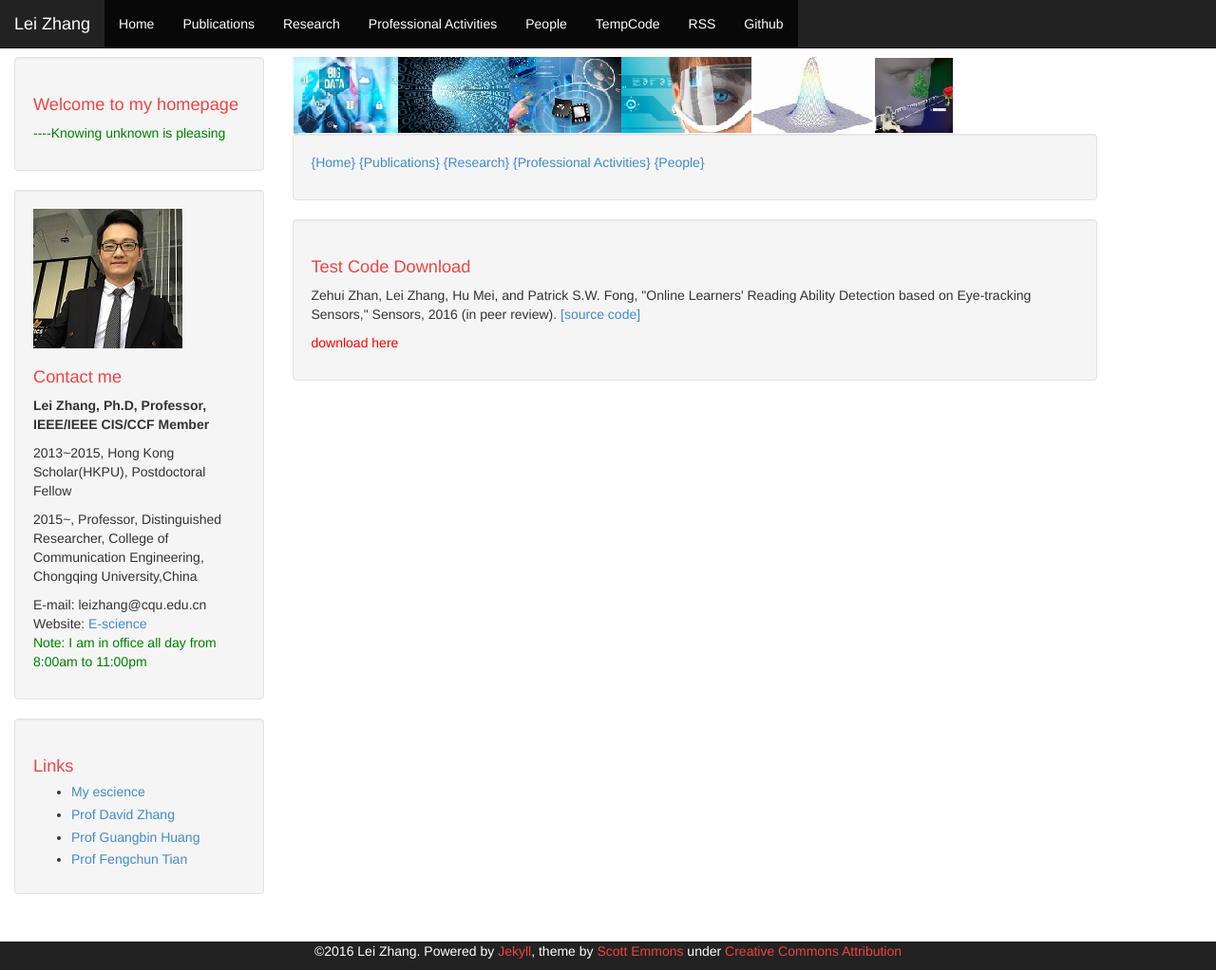
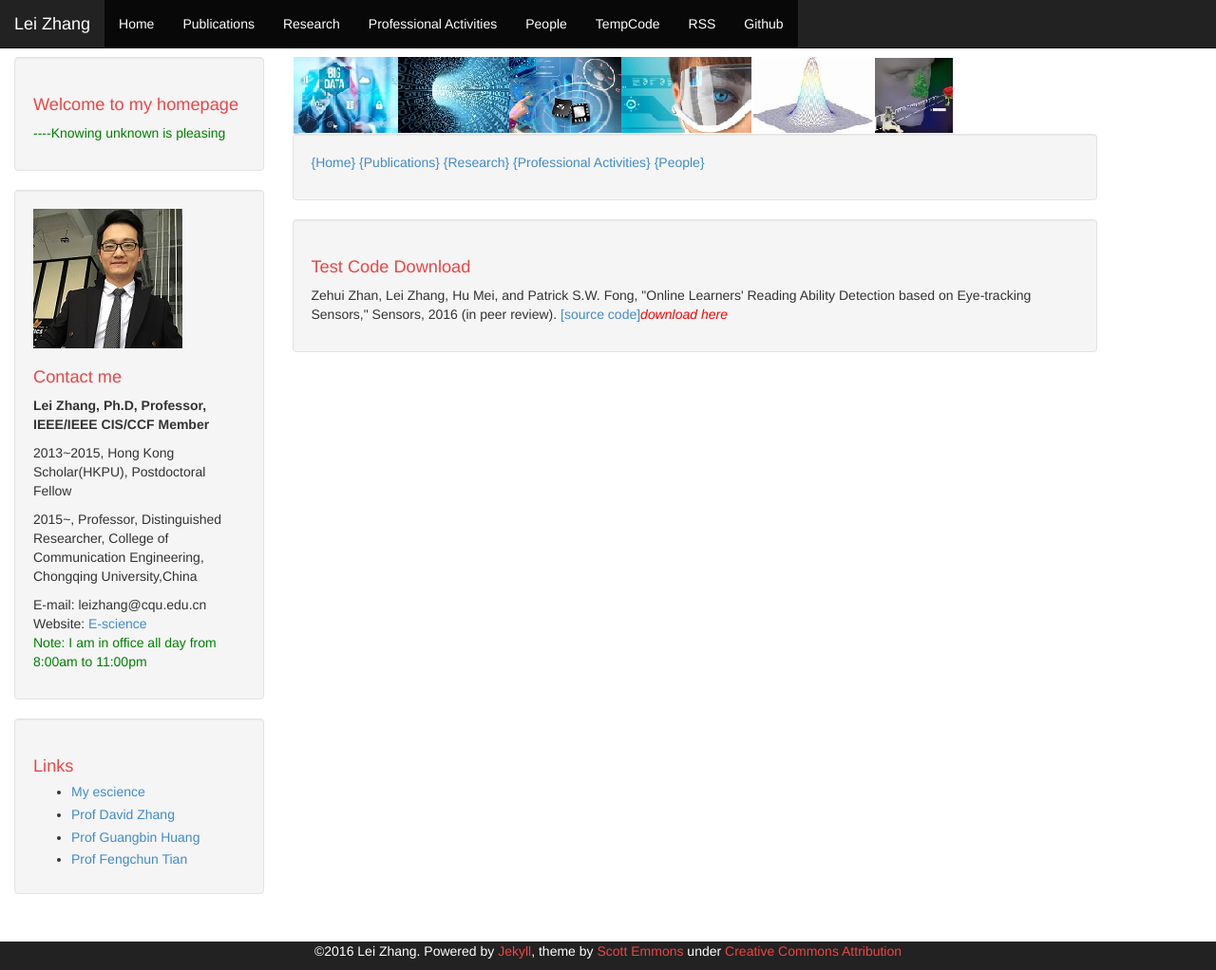
Before and after one commit to DrLeiZhang/website, a Jekyll site: the page built from tempcode.html, in a window 1280 px wide and 1022 px high. Shown: the whole window at 95% size. Built offline with Jekyll 4.4.1, drawn with Linux system fonts in a browser that asks for light colours; Markdown is read by kramdown in place of the engine named in the settings.

Commit message:
Update
Signed-off-by: leizhang@cqu.edu.cn <leizhang@cqu.edu.cn>

```diff
--- a/tempcode.html
+++ b/tempcode.html
@@ -10,6 +10,6 @@
 <div class="well">
 
 <h1>Test Code Download</h1>
-<p>Zehui Zhan, Lei Zhang, Hu Mei, and Patrick S.W. Fong, "Online Learners' Reading Ability Detection based on Eye-tracking Sensors," Sensors, 2016 (in peer review). <a href="resources/mtl_eye_tracking.rar">[source code]</a><p style="color:red;">download here</p>
+<p>Zehui Zhan, Lei Zhang, Hu Mei, and Patrick S.W. Fong, "Online Learners' Reading Ability Detection based on Eye-tracking Sensors," Sensors, 2016 (in peer review). <a href="resources/mtl_eye_tracking.rar">[source code]</a><I style="color:red;">download here</I></p>
 
 </div>
```
